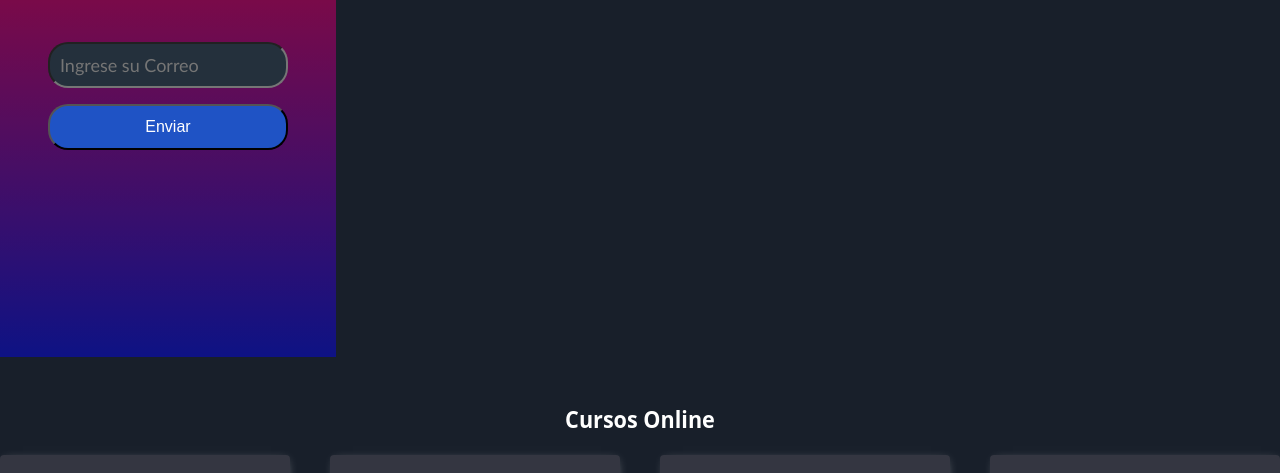
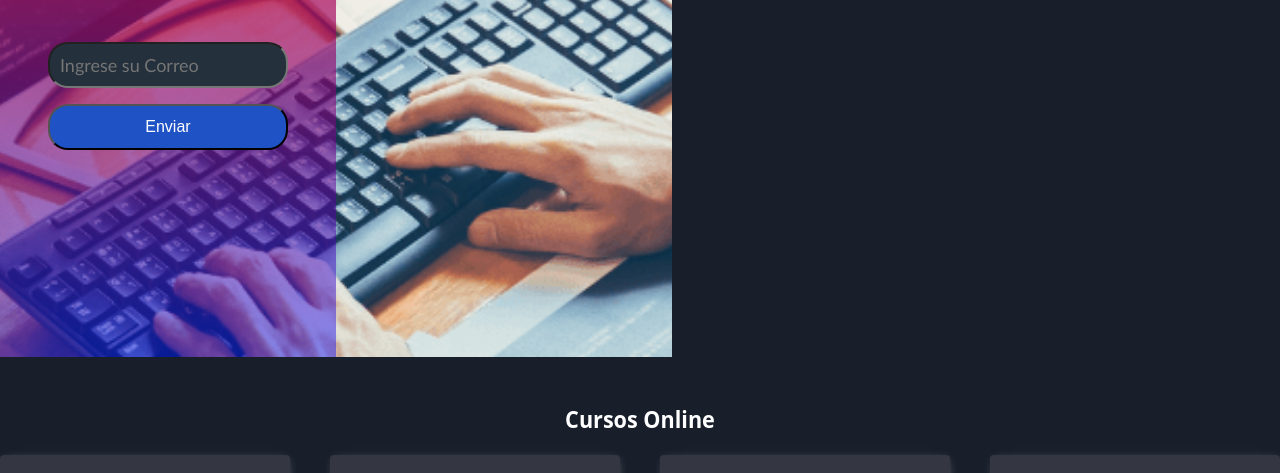
Before and after one commit to AlejandroHDZ2021/PROYECTO-1-Landing-de-Negocio, a plain HTML site: page index.html in a window 1280 px wide. Shown: the part 523-996 px from the top of the page. Drawn offline with Linux system fonts and the light colour scheme.

Commit message:
Agregando fondo Jumbotron

```diff
--- a/assets/css/styles.css
+++ b/assets/css/styles.css
@@ -106,7 +106,7 @@ li a.active, li a:hover{
 .jumbotron{
     display: grid;
     grid-template-columns: 1fr 1fr;
-    background: url(../img/fondojumbotron.png) center;
+    background: url(../img/jumbotron.png) center;
     background-size: cover;
     height: 100vh;
 }
```
